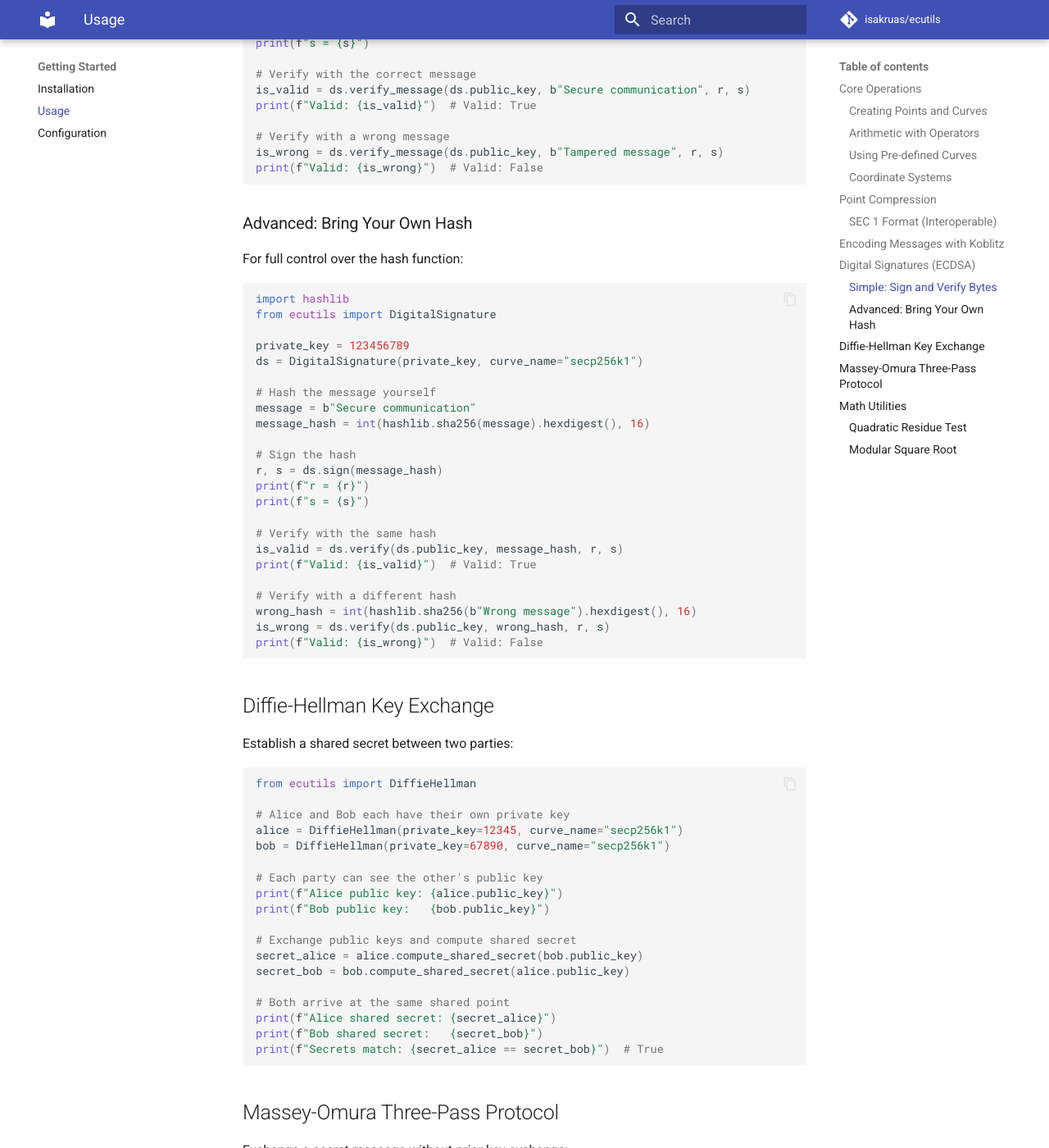
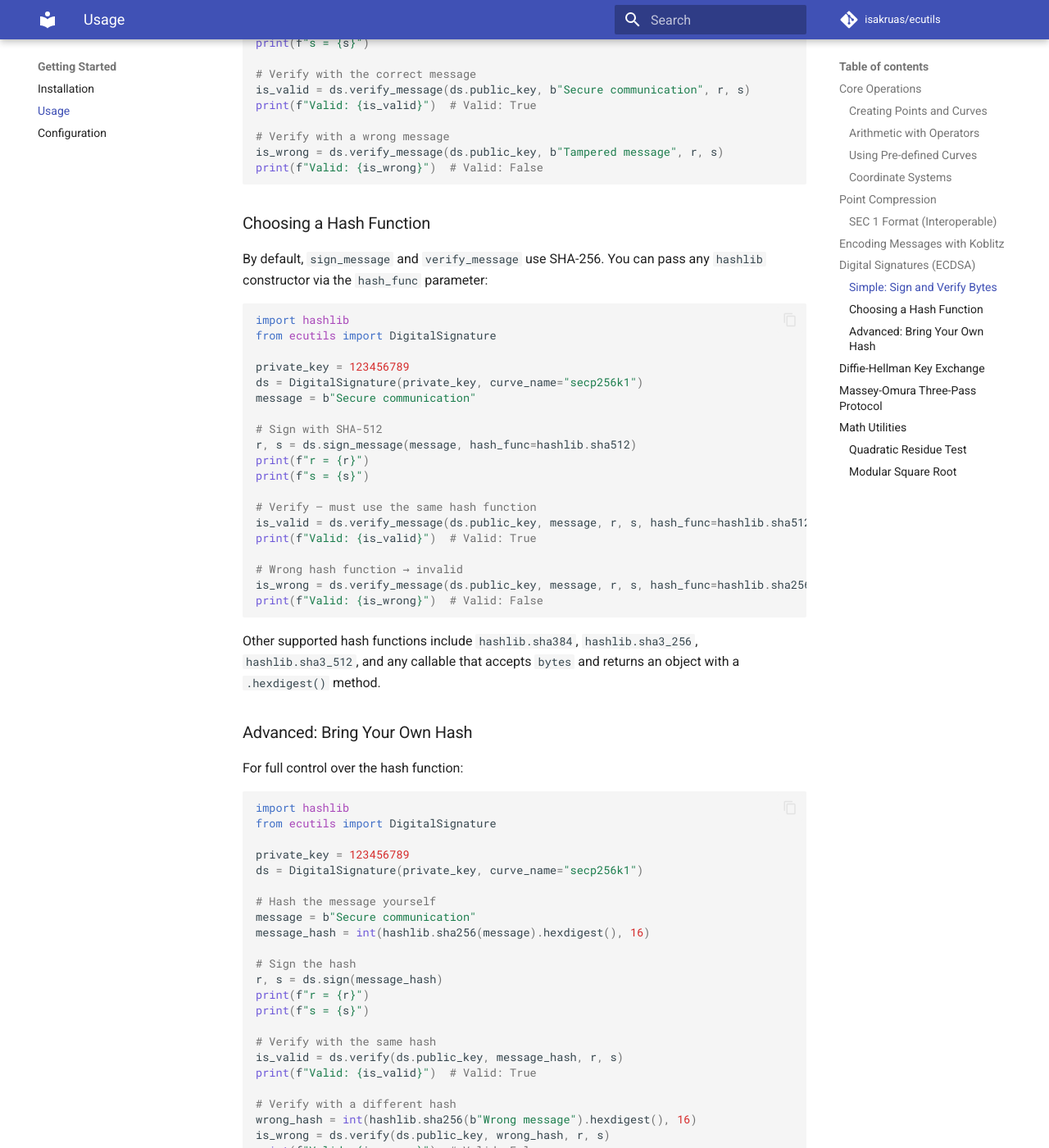
Before and after one commit to isakruas/ecutils, an MkDocs documentation site: the page built from docs/usage.md, in a window 1280 px wide and 1400 px high, scrolled down 4715 px. Shown: the whole window at 82% size. Built offline with MkDocs 1.6.1 and Material for MkDocs 9.7.7, drawn with Linux system fonts in a browser that asks for light colours; comment, search, counter and statistics services are not loaded.

Commit message:
feat: add customizable hash function parameter to sign_message and verify_message

````diff
--- a/docs/usage.md
+++ b/docs/usage.md
@@ -241,6 +241,37 @@ is_wrong = ds.verify_message(ds.public_key, b"Tampered message", r, s)
 print(f"Valid: {is_wrong}")  # Valid: False
 ```
 
+### Choosing a Hash Function
+
+By default, `sign_message` and `verify_message` use SHA-256. You can pass
+any `hashlib` constructor via the `hash_func` parameter:
+
+```python
+import hashlib
+from ecutils import DigitalSignature
+
+private_key = 123456789
+ds = DigitalSignature(private_key, curve_name="secp256k1")
+message = b"Secure communication"
+
+# Sign with SHA-512
+r, s = ds.sign_message(message, hash_func=hashlib.sha512)
+print(f"r = {r}")
+print(f"s = {s}")
+
+# Verify — must use the same hash function
+is_valid = ds.verify_message(ds.public_key, message, r, s, hash_func=hashlib.sha512)
+print(f"Valid: {is_valid}")  # Valid: True
+
+# Wrong hash function → invalid
+is_wrong = ds.verify_message(ds.public_key, message, r, s, hash_func=hashlib.sha256)
+print(f"Valid: {is_wrong}")  # Valid: False
+```
+
+Other supported hash functions include `hashlib.sha384`, `hashlib.sha3_256`,
+`hashlib.sha3_512`, and any callable that accepts `bytes` and returns an
+object with a `.hexdigest()` method.
+
 ### Advanced: Bring Your Own Hash
 
 For full control over the hash function:
````
Also changed, not shown: CHANGELOG.md (+2 -0 lines), 2 other files.
